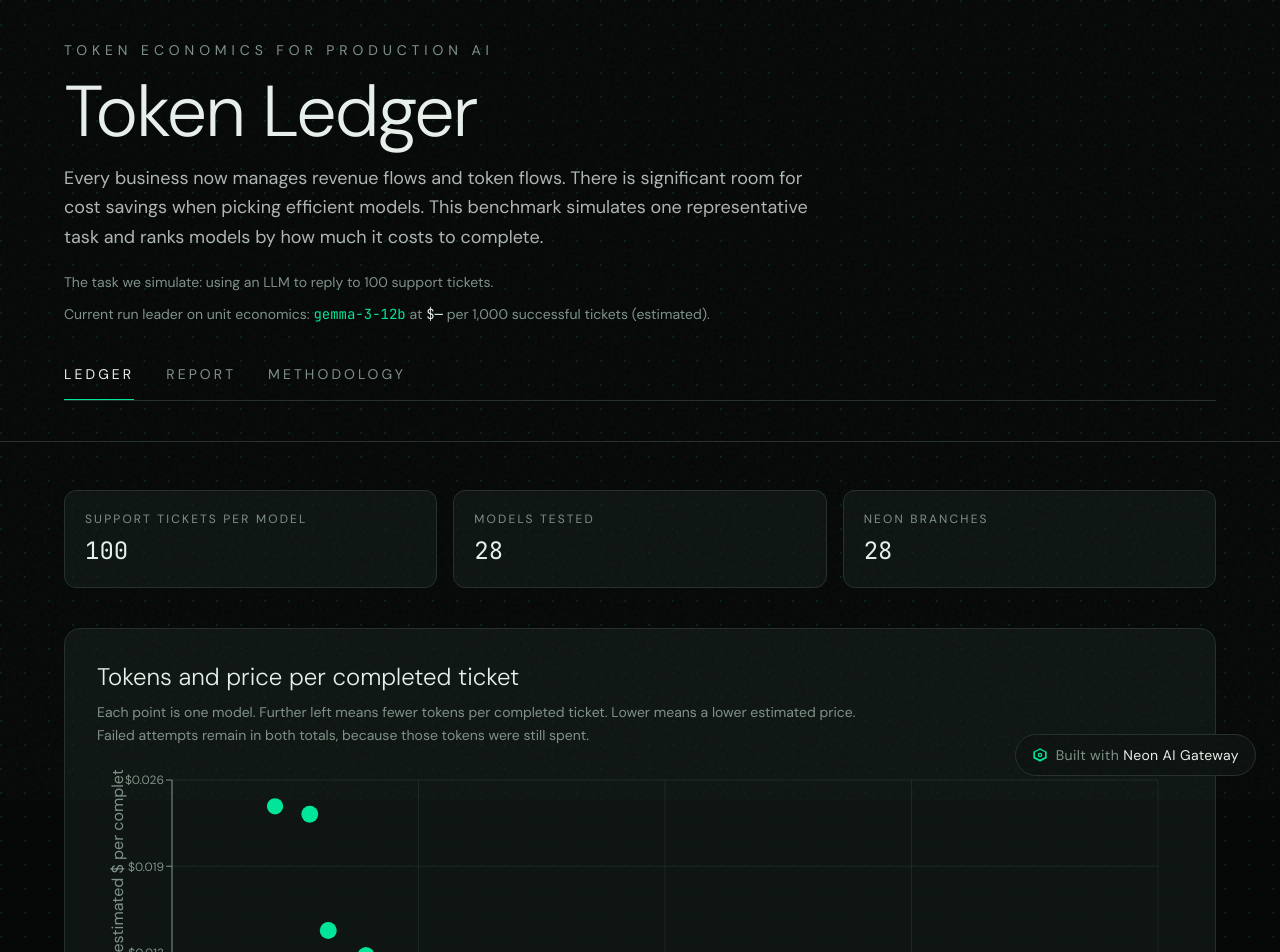
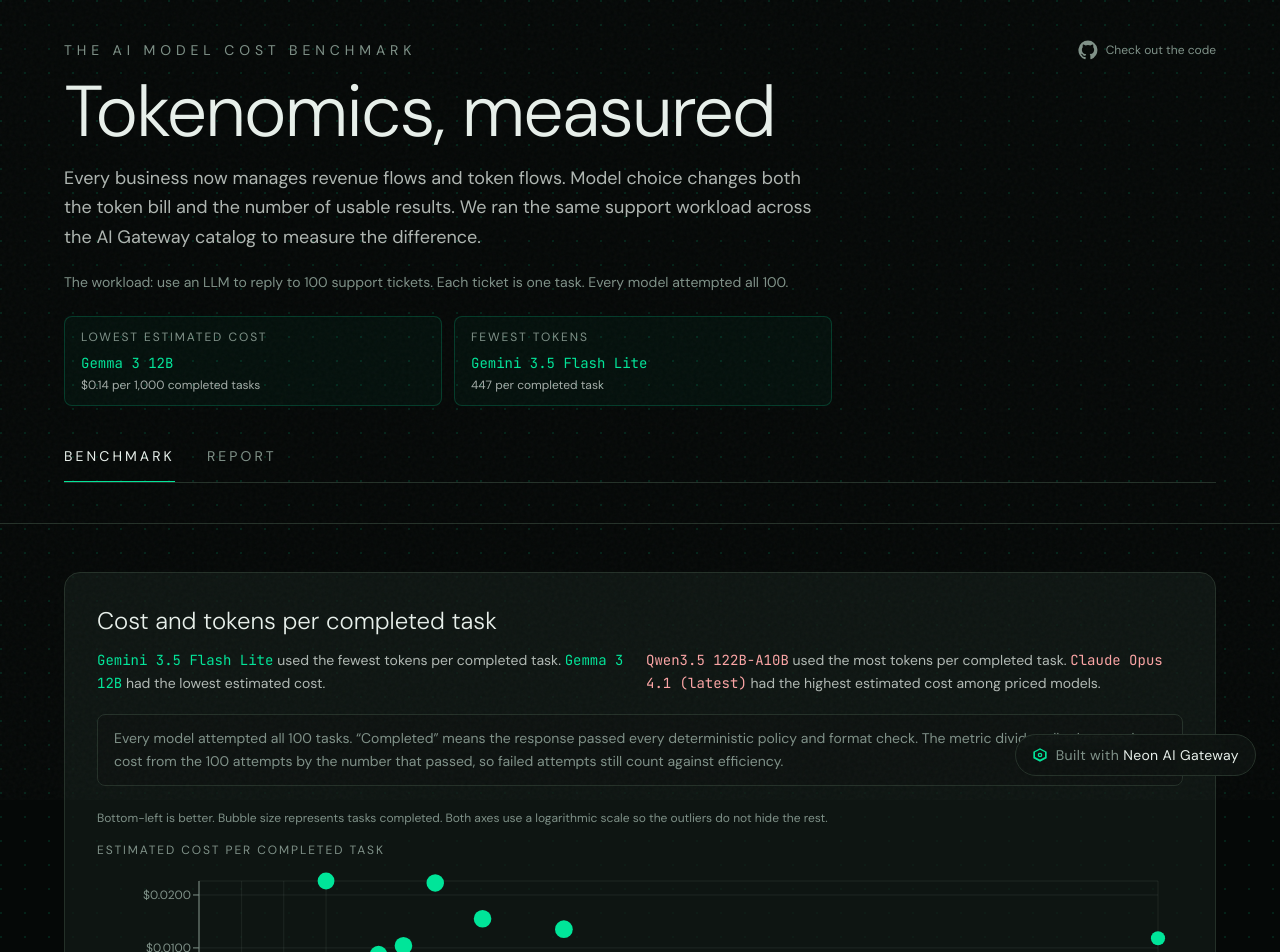
Before and after one commit to carlotas19/token-ledger, a Next.js app: page / in a window 1280 px wide. Shown: the top 952 px of the page. Built offline with nearby package versions, Linux system fonts and the light colour scheme; no server answers; the database is empty.

Commit message:
Clarify benchmark economics and methodology
Make workload completion explicit, surface both token and cost leaders, and integrate reproducibility details into the report.

```diff
--- a/src/app/layout.tsx
+++ b/src/app/layout.tsx
@@ -15,13 +15,13 @@
 });
 
 export const metadata: Metadata = {
-  title: "Token Ledger: AI Gateway token economics benchmark",
+  title: "Tokenomics, measured: AI model cost benchmark",
   description:
-    "A public benchmark that measures how many tokens each AI Gateway model spends to resolve a support ticket, and what that costs per successful outcome.",
+    "A public benchmark measuring the tokens, estimated cost, and completion rate of a 100-ticket support workload across AI Gateway models.",
   openGraph: {
-    title: "Token Ledger",
+    title: "Tokenomics, measured",
     description:
-      "Token economics for production AI: cost per successful task across the Neon AI Gateway catalog.",
+      "What a fixed 100-ticket workload costs across the Neon AI Gateway catalog.",
     type: "website",
   },
 };
--- a/src/components/DetailedMethodology.tsx
+++ b/src/components/DetailedMethodology.tsx
@@ -35,16 +35,16 @@
     <article className="mx-auto max-w-4xl px-6 py-12 lg:px-0">
       <header>
         <p className="text-sm uppercase tracking-[0.3em] text-ledger-muted">
-          Methodology
+          Reproduce the benchmark
         </p>
         <h2 className="mt-3 text-4xl font-light text-ledger-cream">
-          How the benchmark works
+          How we ran the test
         </h2>
         <p className="mt-4 max-w-3xl text-lg leading-relaxed text-ledger-cream/75">
           We created one Neon project, one isolated branch per model, and a fixed
           set of 100 synthetic support tickets. Every model receives the same
-          task contract. We then count all tokens spent and estimate the price of
-          each completed ticket.
+          workload and task contract. Each ticket is one task. We count all
+          tokens spent and estimate the price of each response that passes.
         </p>
       </header>
 
@@ -101,10 +101,12 @@
           </p>
         </Section>
 
-        <Section title="When a ticket is complete">
+        <Section title="How a task passes">
           <p>
-            A ticket is complete only when every deterministic check below
-            passes. There is no model-as-judge score.
+            Every model receives all 100 tickets. A response counts as a completed
+            task only when every deterministic check below passes. A result such
+            as 73/100 means the model returned 100 responses and 73 passed all
+            checks. There is no model-as-judge score.
           </p>
           <ol className="list-decimal space-y-2 pl-5">
             <li>The response parses as JSON with all four required fields.</li>
@@ -116,10 +118,11 @@
             <li>No forbidden promise, amount, or claim appears.</li>
           </ol>
           <p>
-            Failed attempts do not count as completed tickets. Their tokens and
-            estimated price still count in the model total. We calculate tokens
-            per completion as total tokens across all 100 attempts divided by
-            completed tickets. Price per completion uses the same denominator.
+            Failed responses do not count as completed tasks. Their tokens and
+            estimated price still count in the model total. Tokens per completed
+            task equals total tokens across all 100 attempts divided by responses
+            that passed. Estimated cost per completed task uses the same
+            denominator.
           </p>
         </Section>
 
@@ -164,7 +167,7 @@
 
         <Section title="Request settings">
           <ul className="list-disc space-y-2 pl-5">
-            <li>One request per ticket, 100 requests per model</li>
+            <li>One request per task, 100 requests per model</li>
             <li>Maximum output: 2,048 tokens</li>
             <li>No temperature override, because some catalog models do not expose it</li>
             <li>Chat Completions for compatible text models</li>
--- a/src/components/LedgerApp.tsx
+++ b/src/components/LedgerApp.tsx
@@ -5,7 +5,6 @@
 import { TabNav } from "@/components/TabNav";
 import { SimpleLedger } from "@/components/SimpleLedger";
 import { SimpleReport } from "@/components/SimpleReport";
-import { DetailedMethodology } from "@/components/DetailedMethodology";
 import { NeonBadge } from "@/components/NeonBadge";
 
 interface LedgerAppProps {
@@ -13,48 +12,75 @@
 }
 
 export function LedgerApp({ benchmark }: LedgerAppProps) {
-  const [activeTab, setActiveTab] = useState<Tab>("ledger");
+  const [activeTab, setActiveTab] = useState<Tab>("benchmark");
   const isDemo = benchmark.id === "demo";
 
-  const headline = useMemo(() => {
-    const sorted = [...benchmark.aggregates].sort(
+  const leaders = useMemo(() => {
+    const priced = benchmark.aggregates
+      .filter((model) => model.costPerSuccessUsd != null)
+      .sort(
+        (a, b) =>
+          Number(a.costPerSuccessUsd) - Number(b.costPerSuccessUsd),
+      );
+    const byTokens = [...benchmark.aggregates].sort(
       (a, b) =>
-        (a.costPerThousandSuccessesUsd ?? Number.POSITIVE_INFINITY) -
-        (b.costPerThousandSuccessesUsd ?? Number.POSITIVE_INFINITY),
+        (a.tokensPerSuccess ?? a.totalTokens / a.successes) -
+        (b.tokensPerSuccess ?? b.totalTokens / b.successes),
     );
-    return sorted[0];
+    return { cost: priced[0], tokens: byTokens[0] };
   }, [benchmark.aggregates]);
 
   return (
     <div className="grain dot-grid min-h-screen">
       <header className="border-b border-ledger-border px-6 py-10 lg:px-16">
         <div className="mx-auto max-w-6xl">
-          <p className="animate-fade-in text-sm uppercase tracking-[0.35em] text-ledger-muted">
-            Token economics for production AI
-          </p>
+          <div className="flex items-start justify-between gap-6">
+            <p className="animate-fade-in text-sm uppercase tracking-[0.35em] text-ledger-muted">
+              The AI model cost benchmark
+            </p>
+            <a
+              href="https://github.com/carlotas19/token-ledger"
+              target="_blank"
+              rel="noopener noreferrer"
+              className="inline-flex shrink-0 items-center gap-2 text-xs text-ledger-muted transition-colors hover:text-ledger-cream"
+              aria-label="Check out the Tokenomics benchmark code on GitHub"
+            >
+              <GitHubIcon />
+              <span className="hidden sm:inline">Check out the code</span>
+            </a>
+          </div>
           <h1 className="mt-4 animate-fade-in text-5xl font-light tracking-tight text-ledger-cream lg:text-7xl">
-            Token Ledger
+            Tokenomics, measured
           </h1>
           <p className="mt-4 max-w-3xl animate-fade-in text-lg leading-relaxed text-ledger-cream/75">
-            Every business now manages revenue flows and token flows. There is
-            significant room for cost savings when picking efficient models. This
-            benchmark simulates one representative task and ranks models by how much
-            it costs to complete.
+            Every business now manages revenue flows and token flows. Model
+            choice changes both the token bill and the number of usable results.
+            We ran the same support workload across the AI Gateway catalog to
+            measure the difference.
           </p>
           <p className="mt-5 max-w-3xl text-sm text-ledger-muted">
-            The task we simulate: using an LLM to reply to 100 support tickets.
+            The workload: use an LLM to reply to 100 support tickets. Each ticket
+            is one task. Every model attempted all 100.
           </p>
-          {headline && (
-            <p className="mt-3 max-w-3xl text-sm text-ledger-muted">
-              Current run leader on unit economics:{" "}
-              <span className="font-mono text-neon-green">{headline.modelId}</span>{" "}
-              at{" "}
-              <span className="font-mono text-ledger-cream">
-                ${headline.costPerThousandSuccessesUsd?.toFixed(2) ?? "—"}
-              </span>{" "}
-              per 1,000 successful tickets (estimated).
-            </p>
-          )}
+          <div className="mt-6 grid max-w-3xl gap-3 sm:grid-cols-2">
+            {leaders.cost && (
+              <Leader
+                label="Lowest estimated cost"
+                model={leaders.cost.modelName}
+                value={`$${(Number(leaders.cost.costPerSuccessUsd) * 1000).toFixed(2)} per 1,000 completed tasks`}
+              />
+            )}
+            {leaders.tokens && (
+              <Leader
+                label="Fewest tokens"
+                model={leaders.tokens.modelName}
+                value={`${Math.round(
+                  leaders.tokens.tokensPerSuccess ??
+                    leaders.tokens.totalTokens / leaders.tokens.successes,
+                ).toLocaleString()} per completed task`}
+              />
+            )}
+          </div>
           {isDemo && (
             <p className="mt-3 rounded-md border border-neon-green/20 bg-neon-green/5 px-3 py-2 text-sm text-neon-green">
               Showing demo data until the first benchmark run is stored in Lakebase Postgres.
@@ -67,27 +93,16 @@
       </header>
 
       <main>
-        {activeTab === "ledger" && <SimpleLedger benchmark={benchmark} />}
+        {activeTab === "benchmark" && <SimpleLedger benchmark={benchmark} />}
         {activeTab === "report" && <SimpleReport benchmark={benchmark} />}
-        {activeTab === "methodology" && (
-          <DetailedMethodology benchmark={benchmark} />
-        )}
       </main>
 
       <footer className="border-t border-ledger-border px-6 py-8">
         <div className="mx-auto flex max-w-6xl flex-col items-center justify-center gap-3 sm:flex-row sm:gap-5">
           <p className="text-sm tracking-wide text-ledger-muted">
-            Token Ledger · Neon AI Gateway benchmark · Verified{" "}
+            Tokenomics, measured · Neon AI Gateway benchmark · Verified{" "}
             {new Date(benchmark.catalogSnapshotAt).toLocaleDateString()}
           </p>
-          <a
-            href="https://github.com/carlotas19/token-ledger"
-            target="_blank"
-            rel="noopener noreferrer"
-            className="inline-flex items-center gap-2 text-sm tracking-wide text-ledger-muted transition-colors hover:text-ledger-cream"
-          >
-            Source
-          </a>
         </div>
       </footer>
 
@@ -95,3 +110,35 @@
     </div>
   );
 }
+
+function Leader({
+  label,
+  model,
+  value,
+}: {
+  label: string;
+  model: string;
+  value: string;
+}) {
+  return (
+    <div className="rounded-lg border border-neon-green/20 bg-neon-green/[0.04] px-4 py-3">
+      <p className="text-xs uppercase tracking-[0.16em] text-ledger-muted">
+        {label}
+      </p>
+      <p className="mt-2 font-mono text-sm text-neon-green">{model}</p>
+      <p className="mt-1 text-xs text-ledger-cream/70">{value}</p>
+    </div>
+  );
+}
+
+function GitHubIcon() {
+  return (
+    <svg
+      viewBox="0 0 24 24"
+      aria-hidden="true"
+      className="h-5 w-5 fill-current"
+    >
+      <path d="M12 .7a11.5 11.5 0 0 0-3.64 22.41c.58.1.79-.25.79-.56v-2.23c-3.22.7-3.9-1.37-3.9-1.37-.52-1.34-1.29-1.7-1.29-1.7-1.05-.72.08-.7.08-.7 1.17.08 1.78 1.2 1.78 1.2 1.03 1.77 2.7 1.26 3.36.96.1-.75.4-1.26.74-1.55-2.57-.29-5.27-1.28-5.27-5.68 0-1.26.45-2.28 1.19-3.08-.12-.29-.52-1.46.11-3.04 0 0 .97-.31 3.16 1.18a10.96 10.96 0 0 1 5.76 0c2.2-1.49 3.16-1.18 3.16-1.18.63 1.58.23 2.75.11 3.04.74.8 1.19 1.82 1.19 3.08 0 4.41-2.71 5.38-5.29 5.67.42.36.79 1.06.79 2.14v3.18c0 .31.21.67.8.56A11.5 11.5 0 0 0 12 .7Z" />
+    </svg>
+  );
+}
--- a/src/components/SimpleLedger.tsx
+++ b/src/components/SimpleLedger.tsx
@@ -10,6 +10,7 @@
   YAxis,
   ZAxis,
 } from "recharts";
+import type { TooltipProps } from "recharts";
 import type { BenchmarkSummary, ModelAggregate } from "@/lib/types";
 
 interface SimpleLedgerProps {
@@ -43,97 +44,122 @@
 export function SimpleLedger({ benchmark }: SimpleLedgerProps) {
   const tokenRanking = rankModels(benchmark.aggregates, tokensPerCompletion);
   const priceRanking = rankModels(benchmark.aggregates, costPerCompletion);
+  const tokenLeader = tokenRanking[0];
+  const tokenLast = tokenRanking[tokenRanking.length - 1];
+  const priceLeader = priceRanking[0];
+  const priceLast = priceRanking[priceRanking.length - 1];
   const chartData = benchmark.aggregates
     .map((model) => ({
-      model: model.modelId,
+      model: model.modelName,
       provider: model.provider,
       tokens: tokensPerCompletion(model),
       price: costPerCompletion(model),
       completed: model.successes,
+      attempted: model.attempts,
     }))
     .filter((model) => model.tokens != null && model.price != null);
 
   return (
     <div className="mx-auto max-w-6xl px-6 py-12 lg:px-0">
-      <section className="grid gap-4 sm:grid-cols-3">
-        <Stat label="Support tickets per model" value={String(benchmark.ticketCount)} />
-        <Stat label="Models tested" value={String(benchmark.modelCount)} />
-        <Stat label="Neon branches" value={String(benchmark.modelCount)} />
-      </section>
-
-      <section className="mt-10 rounded-2xl border border-ledger-border bg-ledger-panel/75 p-5 md:p-8">
+      <section className="rounded-2xl border border-ledger-border bg-ledger-panel/75 p-5 md:p-8">
         <h2 className="text-2xl font-light text-ledger-cream">
-          Tokens and price per completed ticket
+          Cost and tokens per completed task
         </h2>
-        <p className="mt-2 max-w-3xl text-sm leading-relaxed text-ledger-muted">
-          Each point is one model. Further left means fewer tokens per completed
-          ticket. Lower means a lower estimated price. Failed attempts remain in
-          both totals, because those tokens were still spent.
+        <div className="mt-3 grid gap-3 text-sm leading-relaxed text-ledger-cream/75 lg:grid-cols-2">
+          <p>
+            <span className="font-mono text-neon-green">
+              {tokenLeader?.modelName}
+            </span>{" "}
+            used the fewest tokens per completed task.{" "}
+            <span className="font-mono text-neon-green">
+              {priceLeader?.modelName}
+            </span>{" "}
+            had the lowest estimated cost.
+          </p>
+          <p>
+            <span className="font-mono text-red-300">
+              {tokenLast?.modelName}
+            </span>{" "}
+            used the most tokens per completed task.{" "}
+            <span className="font-mono text-red-300">
+              {priceLast?.modelName}
+            </span>{" "}
+            had the highest estimated cost among priced models.
+          </p>
+        </div>
+        <div className="mt-5 rounded-lg border border-ledger-border bg-ledger-charcoal/70 px-4 py-3 text-sm leading-relaxed text-ledger-muted">
+          Every model attempted all 100 tasks. “Completed” means the response
+          passed every deterministic policy and format check. The metric divides
+          all tokens and cost from the 100 attempts by the number that passed, so
+          failed attempts still count against efficiency.
+        </div>
+        <p className="mt-6 text-xs text-ledger-muted">
+          Bottom-left is better. Bubble size represents tasks completed. Both
+          axes use a logarithmic scale so the outliers do not hide the rest.
         </p>
-        <div className="mt-6 h-[420px]">
+        <p className="mt-4 text-xs uppercase tracking-[0.16em] text-ledger-muted">
+          Estimated cost per completed task
+        </p>
+        <div className="mt-2 h-[460px]">
           <ResponsiveContainer width="100%" height="100%">
-            <ScatterChart margin={{ top: 10, right: 25, bottom: 35, left: 15 }}>
+            <ScatterChart margin={{ top: 15, right: 25, bottom: 22, left: 30 }}>
               <CartesianGrid stroke="rgba(127,145,136,0.14)" />
               <XAxis
                 type="number"
                 dataKey="tokens"
-                name="Tokens per completion"
+                name="Tokens per completed task"
+                scale="log"
+                domain={["auto", "auto"]}
                 stroke="#7f9188"
                 tick={{ fill: "#7f9188", fontSize: 12 }}
-                label={{
-                  value: "tokens per completed ticket",
-                  fill: "#7f9188",
-                  position: "insideBottom",
-                  offset: -20,
-                }}
+                tickFormatter={(value) =>
+                  Number(value).toLocaleString(undefined, {
+                    maximumFractionDigits: 0,
+                  })
+                }
               />
               <YAxis
                 type="number"
                 dataKey="price"
-                name="Price per completion"
+                name="Estimated cost per completed task"
+                scale="log"
+                domain={["auto", "auto"]}
                 stroke="#7f9188"
                 tick={{ fill: "#7f9188", fontSize: 12 }}
-                tickFormatter={(value) => `$${Number(value).toFixed(3)}`}
-                label={{
-                  value: "estimated $ per completed ticket",
-                  fill: "#7f9188",
-                  angle: -90,
-                  position: "insideLeft",
-                }}
+                width={72}
+                tickFormatter={(value) => `$${Number(value).toFixed(4)}`}
               />
-              <ZAxis type="number" dataKey="completed" range={[80, 240]} />
+              <ZAxis
+                type="number"
+                dataKey="completed"
+                name="Tasks completed"
+                range={[70, 260]}
+              />
               <Tooltip
                 cursor={{ strokeDasharray: "3 3" }}
-                formatter={(value, name) => {
-                  if (name === "Price per completion") {
-                    return [`$${Number(value).toFixed(6)}`, name];
-                  }
-                  return [Number(value).toLocaleString(undefined, { maximumFractionDigits: 0 }), name];
-                }}
-                contentStyle={{
-                  background: "#121a16",
-                  border: "1px solid #243028",
-                  borderRadius: 12,
-                }}
+                content={<ChartTooltip />}
               />
               <Scatter data={chartData} fill="#00E599" />
             </ScatterChart>
           </ResponsiveContainer>
         </div>
+        <p className="mt-2 text-center text-xs uppercase tracking-[0.16em] text-ledger-muted">
+          Tokens per completed task
+        </p>
       </section>
 
       <section className="mt-10 grid gap-6 lg:grid-cols-2">
         <RankingTable
-          title="Fewest tokens per completion"
-          description="Ordered from least to most total tokens spent per completed ticket."
+          title="Fewest tokens per completed task"
+          description="All tokens from 100 attempts divided by responses that passed."
           models={tokenRanking}
           value={(model) =>
             `${Math.round(tokensPerCompletion(model) ?? 0).toLocaleString()} tokens`
           }
         />
         <RankingTable
-          title="Lowest price per completion"
-          description="Ordered from lowest to highest estimated price per completed ticket."
+          title="Lowest cost per completed task"
+          description="Estimated cost of 100 attempts divided by responses that passed."
           models={priceRanking}
           value={(model) => `$${(costPerCompletion(model) ?? 0).toFixed(6)}`}
         />
@@ -141,17 +167,42 @@
 
       <p className="mt-6 text-xs leading-relaxed text-ledger-muted">
         Green marks the top three. Red marks the bottom three. Models without
-        published pricing stay in the token table but are omitted from the price ranking.
+        published pricing stay in the token table but are omitted from the cost ranking.
       </p>
     </div>
   );
 }
 
-function Stat({ label, value }: { label: string; value: string }) {
+function ChartTooltip({
+  active,
+  payload,
+}: TooltipProps<number, string>) {
+  if (!active || !payload?.[0]) return null;
+  const point = payload[0].payload as {
+    model: string;
+    tokens: number;
+    price: number;
+    completed: number;
+    attempted: number;
+  };
+
   return (
-    <div className="rounded-xl border border-ledger-border bg-ledger-panel/70 px-5 py-5">
-      <p className="text-xs uppercase tracking-[0.18em] text-ledger-muted">{label}</p>
-      <p className="mt-2 font-mono text-2xl text-ledger-cream">{value}</p>
+    <div className="min-w-64 rounded-xl border border-[#405148] bg-[#070b09] p-4 text-xs shadow-2xl">
+      <p className="font-mono text-sm text-neon-green">{point.model}</p>
+      <dl className="mt-3 grid grid-cols-[1fr_auto] gap-x-5 gap-y-2">
+        <dt className="text-ledger-muted">Tokens per completed task</dt>
+        <dd className="font-mono text-ledger-cream">
+          {Math.round(point.tokens).toLocaleString()}
+        </dd>
+        <dt className="text-ledger-muted">Estimated cost per completed task</dt>
+        <dd className="font-mono text-ledger-cream">
+          ${point.price.toFixed(6)}
+        </dd>
+        <dt className="text-ledger-muted">Responses passed</dt>
+        <dd className="font-mono text-ledger-cream">
+          {point.completed}/{point.attempted}
+        </dd>
+      </dl>
     </div>
   );
 }
@@ -183,7 +234,7 @@
                 {model.modelId}
               </span>
               <span className="text-xs text-ledger-muted">
-                {model.successes}/{model.attempts} tickets completed
+                {model.successes}/{model.attempts} responses passed
               </span>
             </span>
             <span className="font-mono text-sm text-ledger-cream">{value(model)}</span>
--- a/src/components/TabNav.tsx
+++ b/src/components/TabNav.tsx
@@ -7,15 +7,14 @@
 
 export function TabNav({ activeTab, onTabChange }: TabNavProps) {
   const tabs: { id: Tab; label: string }[] = [
-    { id: "ledger", label: "Ledger" },
+    { id: "benchmark", label: "Benchmark" },
     { id: "report", label: "Report" },
-    { id: "methodology", label: "Methodology" },
   ];
 
   return (
     <nav
       className="flex items-center gap-8 border-b border-ledger-border"
-      aria-label="Token Ledger sections"
+      aria-label="Tokenomics benchmark sections"
     >
       {tabs.map((tab) => (
         <button
--- a/src/lib/types.ts
+++ b/src/lib/types.ts
@@ -1,4 +1,4 @@
-export type Tab = "ledger" | "report" | "methodology";
+export type Tab = "benchmark" | "report";
 
 export interface Ticket {
   id: string;
```
Also changed, not shown: src/components/SimpleReport.tsx (+65 -29 lines), 1 other file (tests, documents, lock files or other folders).
